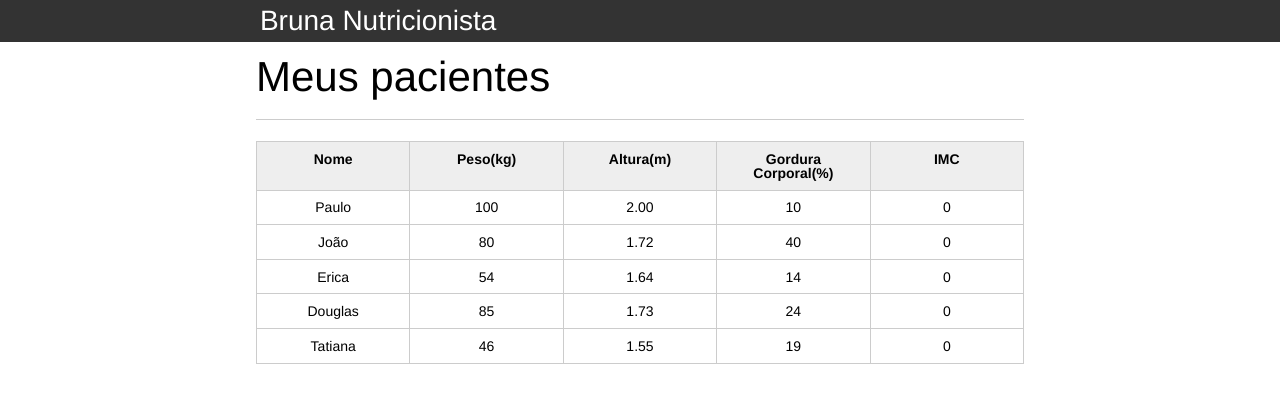
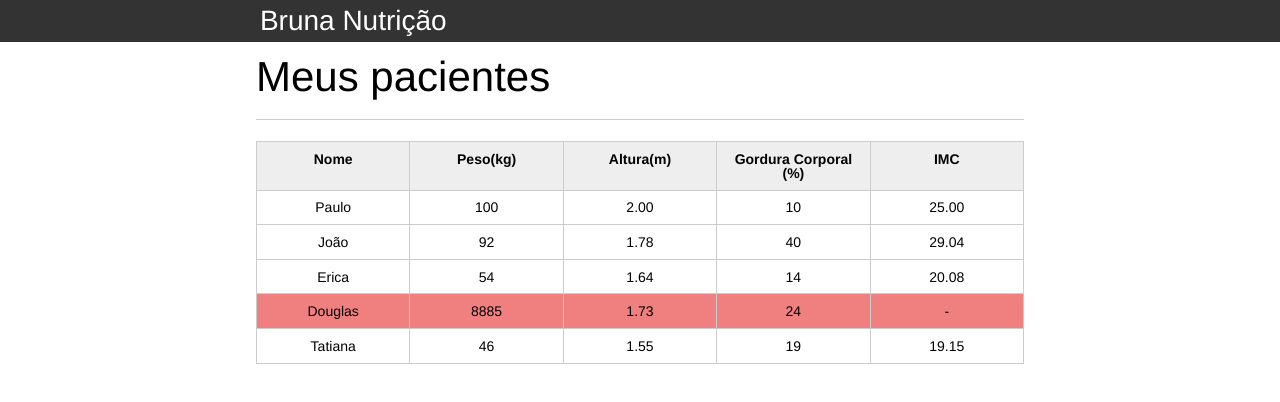
Before and after one commit to joaopassareli/introducao-javascript, a plain HTML site: page index.html in a window 1280 px wide. Drawn offline with Linux system fonts and the light colour scheme.

Commit message:
Fazendo algumas modificações no arquivo principal.js e index.css

```diff
--- a/css/index.css
+++ b/css/index.css
@@ -111,7 +111,6 @@ button{
     display: block;
     clear: both;
     margin: 10px 0px;
-
 }
 
 button:active{
@@ -122,7 +121,6 @@ button:active{
 button[disabled=disabled], button:disabled {
     background-color: gray;
 	border-color: darkgray;
-
 }
 
 .adicionar-paciente{
@@ -132,3 +130,7 @@ button[disabled=disabled], button:disabled {
 .campo-invalido{
 	border: 1px solid red;
 }
+
+.paciente-invalido{
+	background-color: lightcoral;
+}
--- a/index.html
+++ b/index.html
@@ -11,7 +11,7 @@
 	<body>
 		<header>
 			<div class="container">
-				<h1 class="title">Aparecida Nutrição</h1>
+				<h1 class="title">Bruna Nutrição</h1>
 			</div>
 		</header>
 		<main>
@@ -23,12 +23,12 @@
 							<th>Nome</th>
 							<th>Peso(kg)</th>
 							<th>Altura(m)</th>
-							<th>Gordura Corporal(%)</th>
+							<th>Gordura Corporal (%)</th>
 							<th>IMC</th>
 						</tr>
 					</thead>
 					<tbody id="tabela-pacientes">
-						<tr class="paciente" >
+						<tr class="paciente" id="primeiro-paciente" >
 							<td class="info-nome">Paulo</td>
 							<td class="info-peso">100</td>
 							<td class="info-altura">2.00</td>
@@ -38,8 +38,8 @@
 
 						<tr class="paciente" >
 							<td class="info-nome">João</td>
-							<td class="info-peso">80</td>
-							<td class="info-altura">1.72</td>
+							<td class="info-peso">92</td>
+							<td class="info-altura">1.78</td>
 							<td class="info-gordura">40</td>
 							<td class="info-imc">0</td>
 						</tr>
@@ -54,7 +54,7 @@
 
 						<tr class="paciente">
 							<td class="info-nome">Douglas</td>
-							<td class="info-peso">85</td>
+							<td class="info-peso">8885</td>
 							<td class="info-altura">1.73</td>
 							<td class="info-gordura">24</td>
 							<td class="info-imc">0</td>
--- a/js/principal.js
+++ b/js/principal.js
@@ -1,6 +1,20 @@
+var pacientes = document.querySelectorAll(".paciente");
 
-var title = document.querySelector(".title");
-console.log(title);
-console.log(title.textContent);
+for (var i = 0; i < pacientes.length; i++) {
+    var paciente = pacientes[i];
 
-title.textContent = 'Bruna Nutricionista';
+    var peso = paciente.querySelector(".info-peso").textContent;
+
+    var altura = paciente.querySelector(".info-altura").textContent;
+
+    var tdImc = paciente.querySelector(".info-imc");
+
+    if ((peso <= 0 || peso >= 1000) || (altura <= 0 || altura >= 3.00)) {
+        alert("Peso ou altura inválidos");
+        tdImc.textContent = '-';
+        paciente.classList.add("paciente-invalido");
+    } else {
+        var imc = peso / (altura * altura);
+        tdImc.textContent = imc.toFixed(2);
+    }
+}
```
